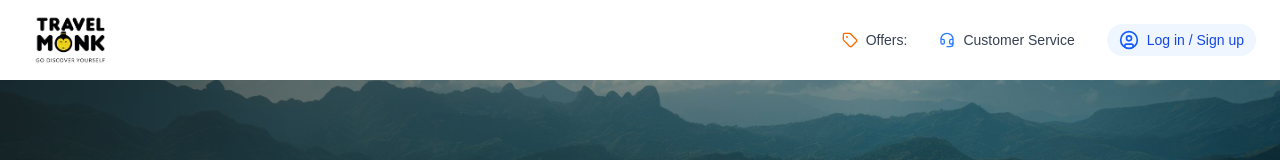
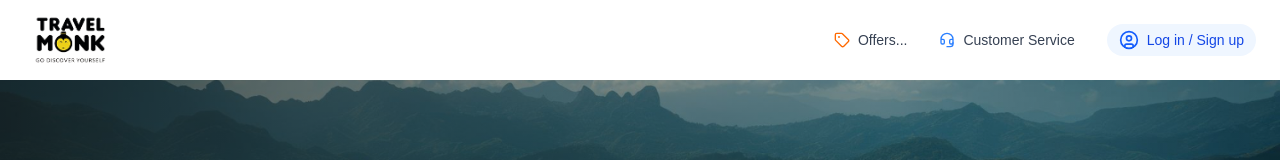
Before and after one commit to shyjuchathampalli/travelmonk-frontend-next, a Next.js app: page / in a window 1280 px wide. Shown: the top 160 px of the page. Built offline with nearby package versions, Linux system fonts and the light colour scheme.

Commit message:
Header changed

```diff
--- a/components/layout/Header.tsx
+++ b/components/layout/Header.tsx
@@ -30,7 +30,7 @@ export default function Header() {
           {/* Offers */}
           <button className="flex items-center gap-2 hover:text-black transition">
             <Tag className="h-4 w-4 text-orange-500" />
-            <span className="font-medium">Offers:</span>
+            <span className="font-medium">Offers...</span>
           </button>
 
           {/* Customer Service */}
```
